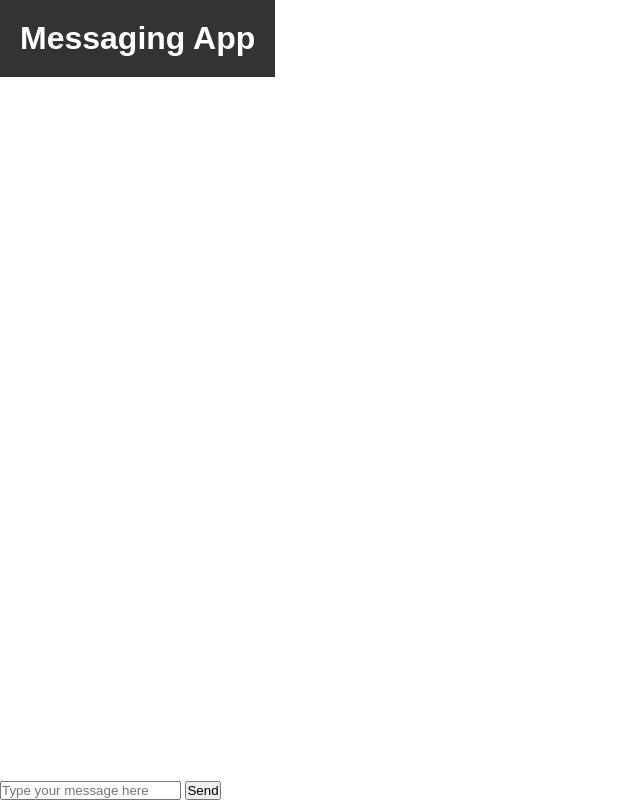
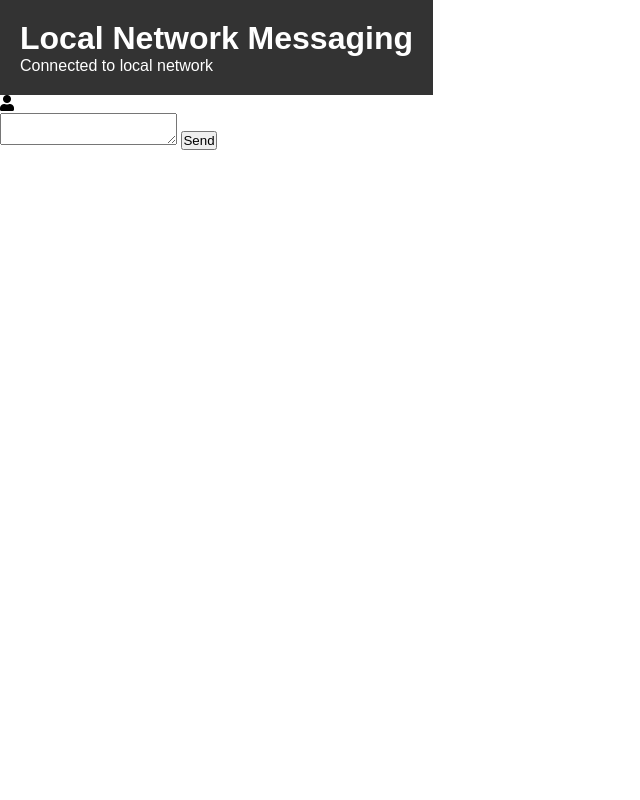
Before and after one commit to Dominato014/Files, a plain HTML site: page index.html in a window 1280 px wide. Shown: the whole page, without its empty margins (0-640 px from the left). Drawn offline with Linux system fonts and the light colour scheme.

Commit message:
Update index.html

```diff
--- a/index.html
+++ b/index.html
@@ -1,23 +1,28 @@
 <!DOCTYPE html>
 <html>
   <head>
-    <meta charset="utf-8">
-    <title>Messaging App</title>
-    <link rel="stylesheet" href="style.css">
+    <title>Local Network Messaging App</title>
+    <link rel="stylesheet" href="style.css" />
+    <link
+      rel="stylesheet"
+      href="https://cdnjs.cloudflare.com/ajax/libs/font-awesome/5.15.3/css/all.min.css"
+      integrity="sha512-1PKOgIY59xJ8Co8+NE6FZ+LOAZKjy+KY8iq0G4B3CyeY6wYHN3yt9PW0XpSriVlkMXe40PTKnXrLnZ9+fkDaog=="
+      crossorigin="anonymous"
+    />
   </head>
   <body>
     <div id="app">
       <div id="header">
-        <h1>Messaging App</h1>
+        <h1>Local Network Messaging</h1>
+        <p>Connected to local network</p>
       </div>
-      <div id="main">
-        <div id="conversation">
-          <!-- Messages will be inserted here -->
+      <div id="messages"></div>
+      <div id="compose">
+        <div class="avatar">
+          <i class="fas fa-user"></i>
         </div>
-        <form id="message-form">
-          <input type="text" id="message-input" placeholder="Type your message here">
-          <button type="submit">Send</button>
-        </form>
+        <textarea id="message"></textarea>
+        <button id="send">Send</button>
       </div>
     </div>
     <script src="app.js"></script>
```
